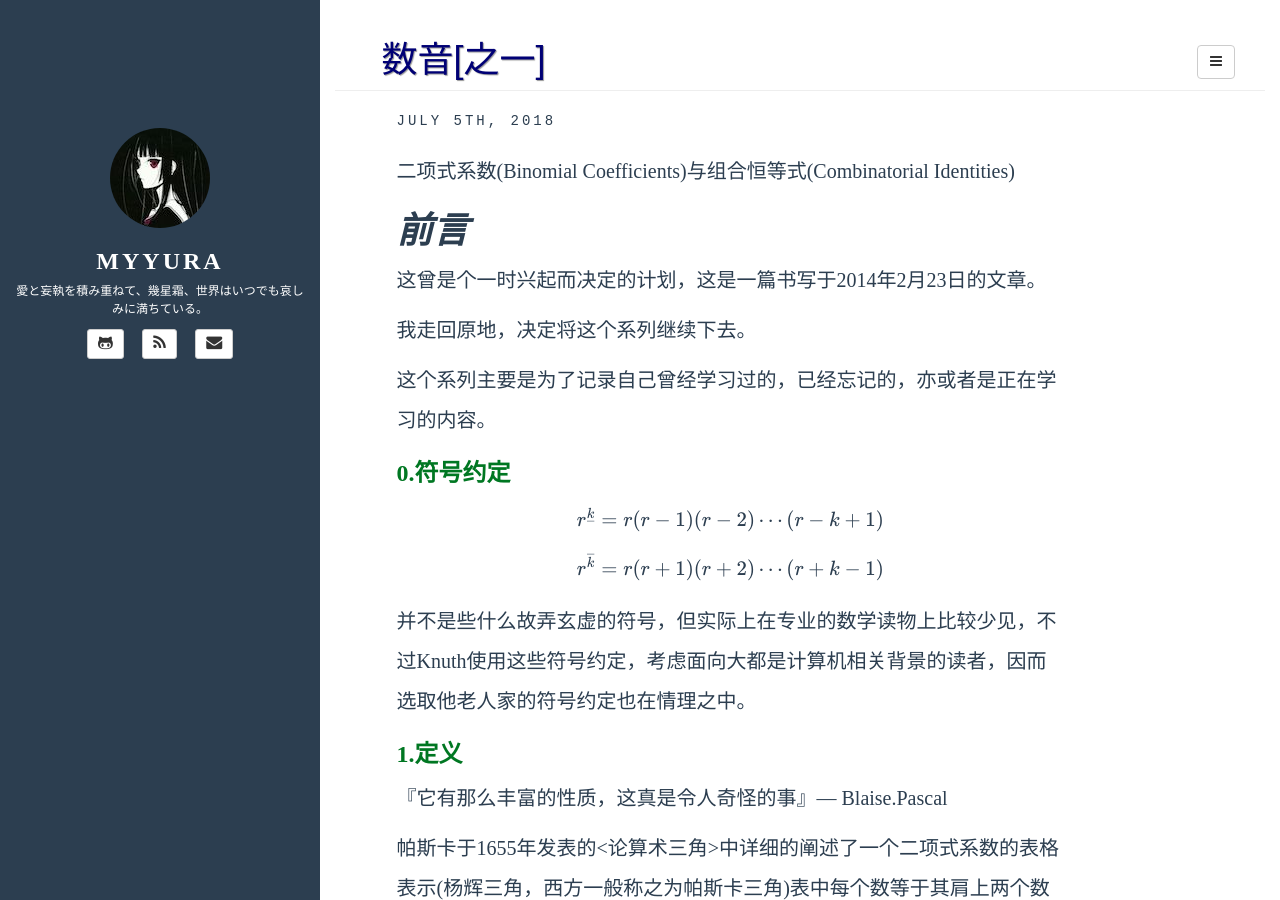
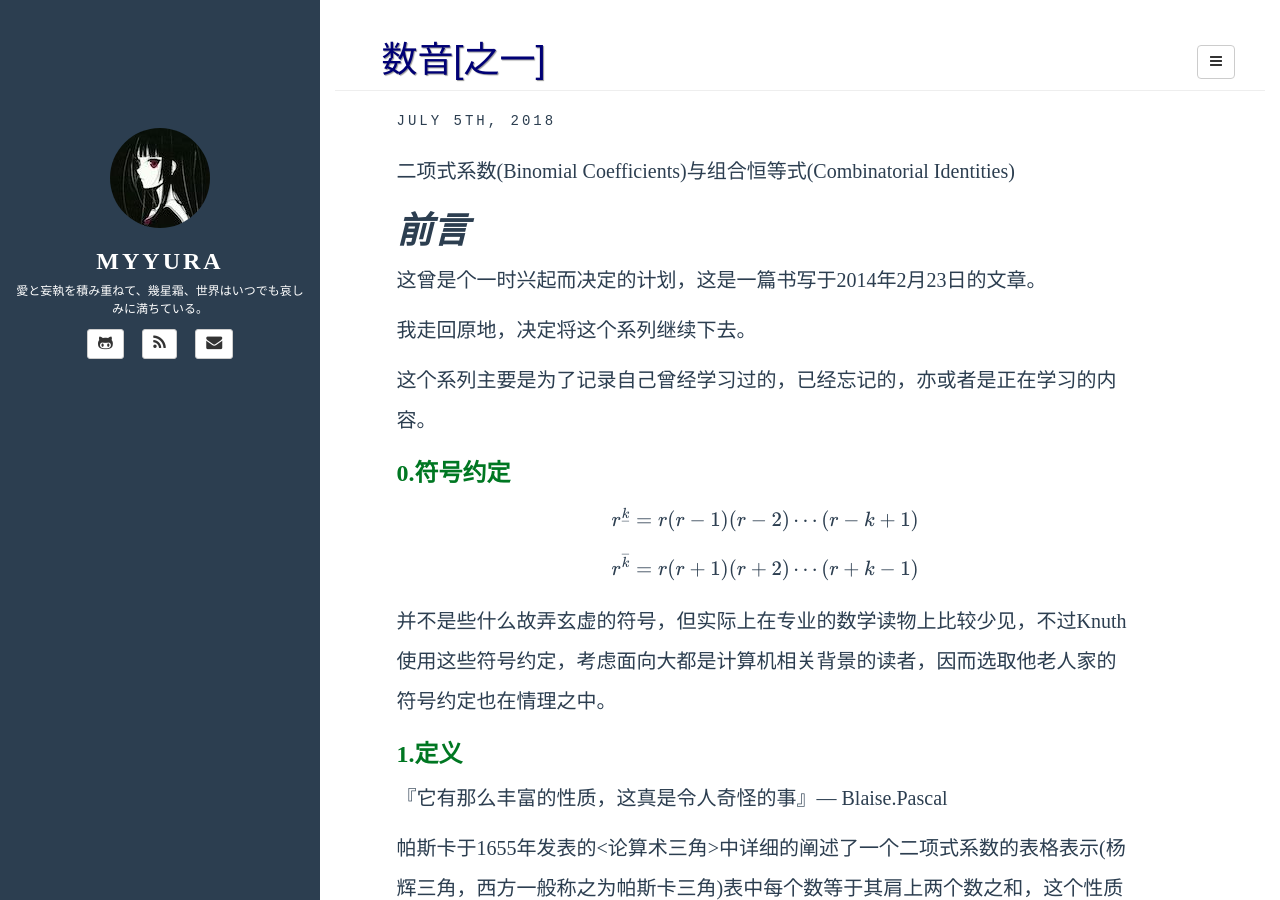
Before and after one commit to Myyura/myyura.github.io, a Jekyll site: the page built from _posts/mathematics/2018-7-5-myyura-1.md, in a window 1280 px wide and 900 px high. Built offline with Jekyll 4.4.1, drawn with Linux system fonts in a browser that asks for light colours; formulas are drawn with MathJax 3; a script that is not in the unit is left out; comment, search, counter and statistics services are not loaded.

Commit message:
Update post.html

```diff
--- a/_includes/post.html
+++ b/_includes/post.html
@@ -3,7 +3,7 @@
 </div>
 
 <article>
-	<div class="col-sm-10">
+	<div class="col-sm-11">
         <span class="post-date">
             {% assign d = page.date | date: "%d" | plus:'0' %}
             {{ page.date | date: "%B" }}
```
